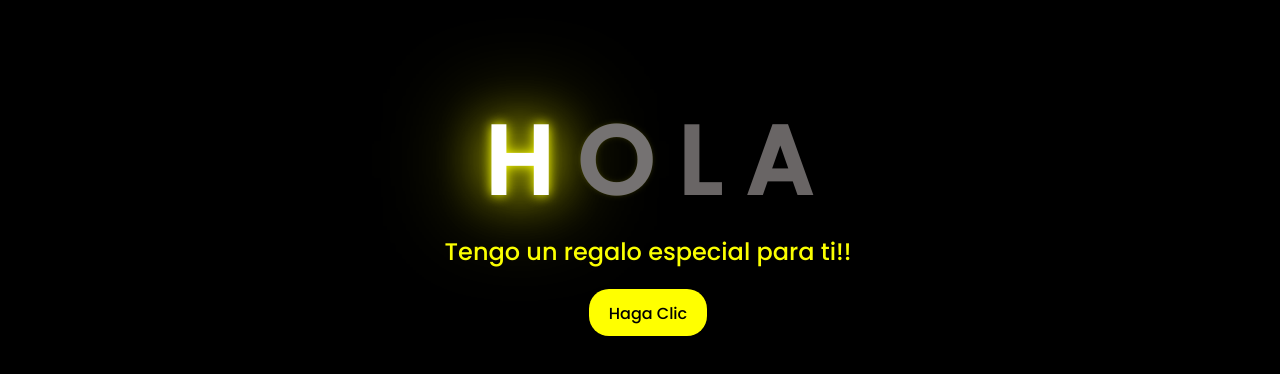
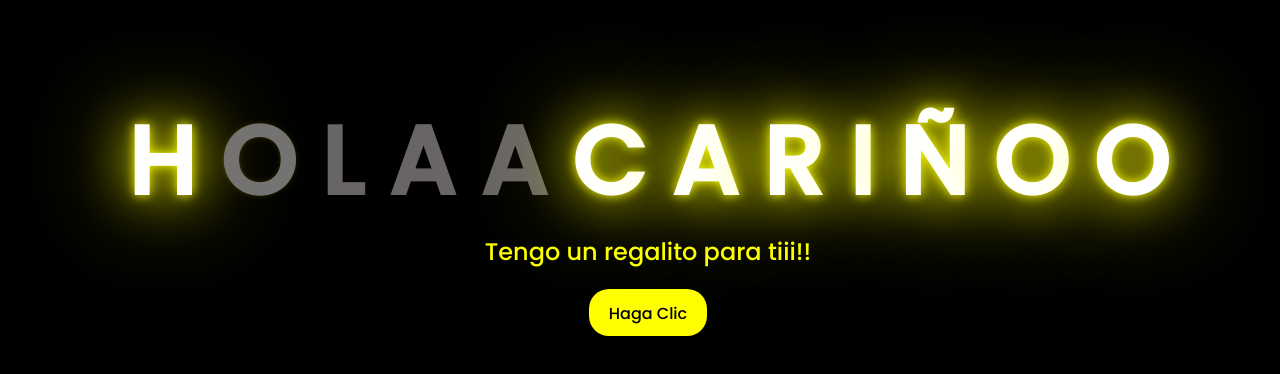
Before and after one commit to DiegoZarate16/Diego, a plain HTML site: page index.html in a window 1280 px wide. Shown: the part 196-570 px from the top of the page. Drawn offline with Linux system fonts and the light colour scheme.

Commit message:
Update index.html

```diff
--- a/index.html
+++ b/index.html
@@ -15,6 +15,15 @@
         <span>O</span>
         <span>L</span>
         <span>A</span>
+        <span>A</span>
+        <span> </span>
+        <span>C</span>
+        <span>A</span>
+        <span>R</span>
+        <span>I</span>
+        <span>Ñ</span>
+        <span>O</span>
+        <span>O</span>
     </div>
     <div class="greetings">
         <span></span>
@@ -25,7 +34,7 @@
         <span></span>
     </div>
     <div class="description">
-        <span>Tengo un regalo especial para ti!!</span>
+        <span>Tengo un regalito para tiii!!</span>
     </div>
     <div class="button">
         <button>
```
